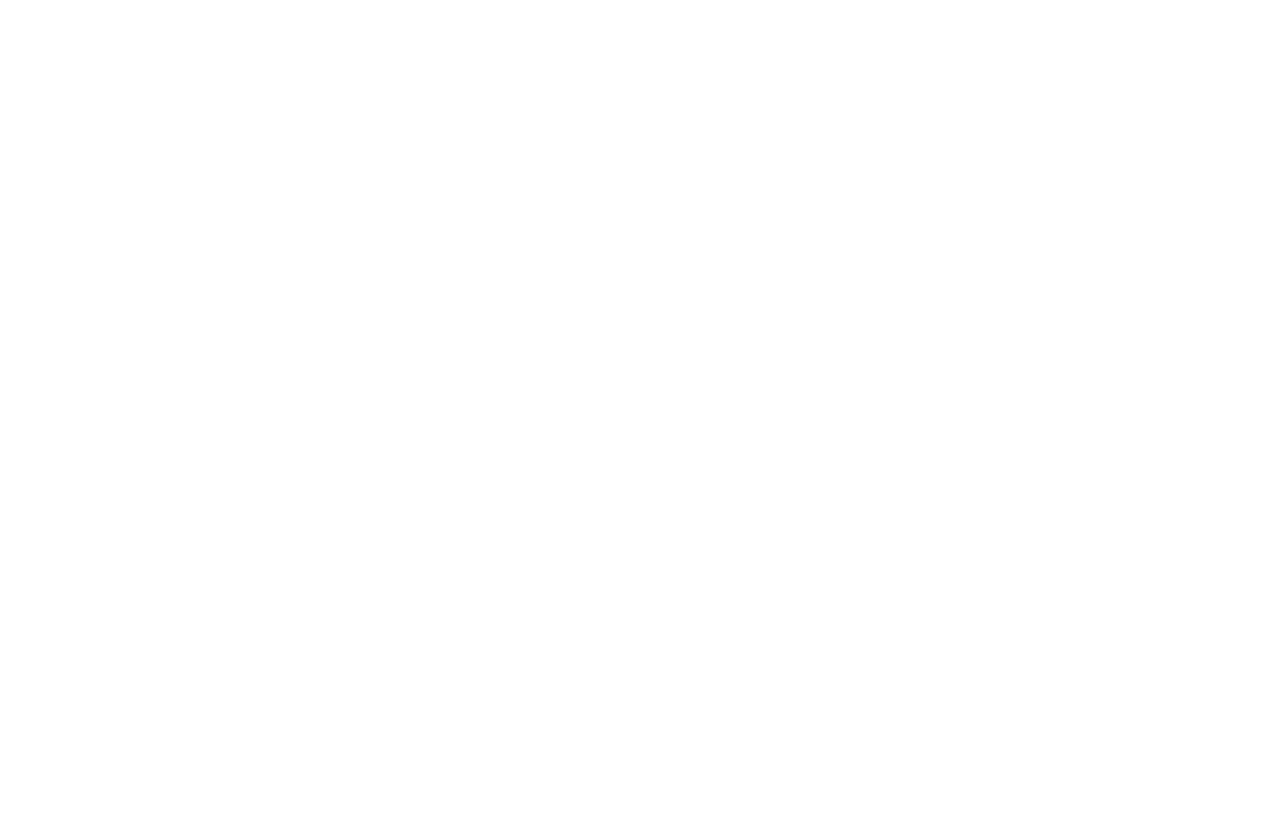
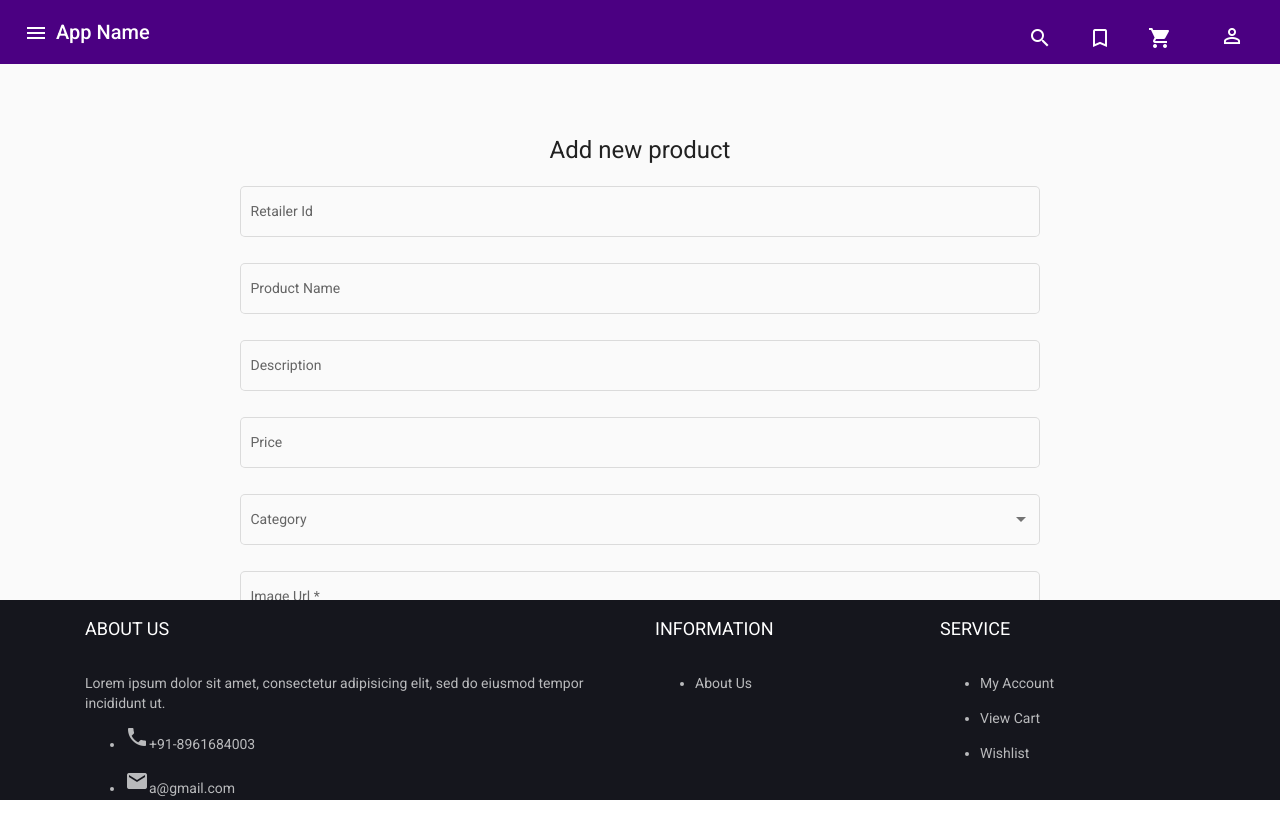
Before and after one commit to ultravisionoid/OnlineShopping, an Angular app in the folder Frontend/OnlineShopping/: page /productAddition in a window 1280 px wide. Before the commit this address led to /. Built offline with nearby package versions, Linux system fonts and the light colour scheme.

Commit message:
Added product upload

```diff
--- a/Frontend/OnlineShopping/src/app/modules/retailer/add-product/add-product.component.css
+++ b/Frontend/OnlineShopping/src/app/modules/retailer/add-product/add-product.component.css
@@ -0,0 +1,12 @@
+.container{
+    text-align: center;
+    margin: 0 px auto;
+    margin-top: 200 px;
+    padding-top:50px;
+
+}
+
+
+.form-field{
+    width:800px
+}
--- a/Frontend/OnlineShopping/src/app/modules/retailer/add-product/add-product.component.html
+++ b/Frontend/OnlineShopping/src/app/modules/retailer/add-product/add-product.component.html
@@ -1 +1,40 @@
-<p>add-product works!</p>
+<div class="container">
+    <h1>Add new product</h1>
+<form [formGroup]="productform">
+    <mat-form-field class="form-field" appearance="outline">
+        <mat-label>Retailer Id</mat-label>
+          <input matInput  formControlName="RetailerId">
+      </mat-form-field>
+  <mat-form-field class="form-field" appearance="outline">
+    <mat-label>Product Name</mat-label>
+      <input matInput  formControlName="ProductName">
+  </mat-form-field>
+  <br>
+  <mat-form-field class="form-field" appearance="outline">
+    <mat-label>Description</mat-label>
+    <input matInput  formControlName="ProductDesc">
+</mat-form-field>
+<br>
+<mat-form-field class="form-field" appearance="outline">
+    <mat-label>Price</mat-label>
+    <input matInput  formControlName="ProductPrice">
+</mat-form-field>
+<br>
+<mat-form-field class="form-field" appearance="outline">
+    <mat-label>Category</mat-label>
+  <mat-select formControlName="ProductCategory">
+    <mat-option value="Electronics">Electronics</mat-option>
+    <mat-option value="Smartphone">Smartphones</mat-option>
+    <mat-option value="Footwear">Footwear</mat-option>
+  </mat-select>
+</mat-form-field>
+<br>
+<mat-form-field class="form-field" appearance="outline">
+    <mat-label>Image Url</mat-label>
+      <input matInput  formControlName="ImageURL">
+  </mat-form-field>
+<br>
+<hr>
+<button mat-raised-button color="primary"[disabled]="productform.invalid">Add Product</button>
+</form>
+</div>
--- a/Frontend/OnlineShopping/src/app/modules/retailer/add-product/add-product.component.ts
+++ b/Frontend/OnlineShopping/src/app/modules/retailer/add-product/add-product.component.ts
@@ -1,4 +1,5 @@
 import { Component, OnInit } from '@angular/core';
+import { FormBuilder, FormGroup, Validators } from '@angular/forms';
 
 @Component({
   selector: 'app-add-product',
@@ -7,9 +8,19 @@
 })
 export class AddProductComponent implements OnInit {
 
-  constructor() { }
+  productform:FormGroup;
+  constructor(private pb:FormBuilder) { }
 
   ngOnInit(): void {
+    this.productform=this.pb.group({
+      RetailerId:['',Validators.compose([Validators.required,Validators.minLength(3),Validators.maxLength(5),Validators.pattern("[0-9]{3}$")])],
+      ProductName:['',Validators.compose([Validators.required,Validators.minLength(3),Validators.maxLength(20)])],
+      ProductDesc:['',Validators.compose([Validators.required,Validators.minLength(3),Validators.maxLength(100)])],
+      ProductPrice:['',Validators.compose([Validators.required,Validators.minLength(3),Validators.maxLength(5),Validators.pattern("[0-9]{3}$")])],
+      ProductCategory:['',Validators.compose([Validators.required,Validators.minLength(3),Validators.maxLength(20),
+      ])],
+      ImageURL:['',Validators.required]
+    });
   }
 
 }
--- a/Frontend/OnlineShopping/src/app/modules/retailer/retailer.module.ts
+++ b/Frontend/OnlineShopping/src/app/modules/retailer/retailer.module.ts
@@ -11,6 +11,8 @@
 import { MatToolbarModule } from '@angular/material/toolbar';
 import {MatCardModule} from '@angular/material/card'
 import { RouterModule } from '@angular/router';
+import{MatSelectModule} from '@angular/material/select';
+
 @NgModule({
   declarations: [
     RetailerLoginComponent,
@@ -27,7 +29,9 @@
     MatButtonModule,
     MatToolbarModule,
     MatCardModule,
+    MatSelectModule,
     RouterModule
+
   ],
   exports:[
     RetailerLoginComponent,
```
Also changed, not shown: Frontend/OnlineShopping/src/app/app-routing.module.ts (+9 -2 lines).
